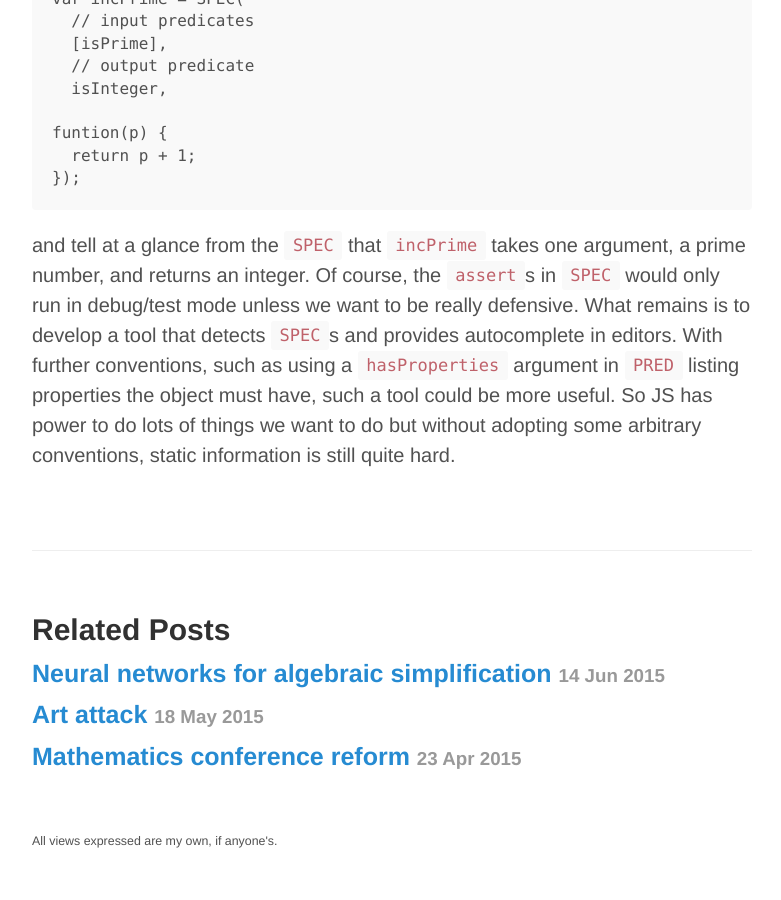
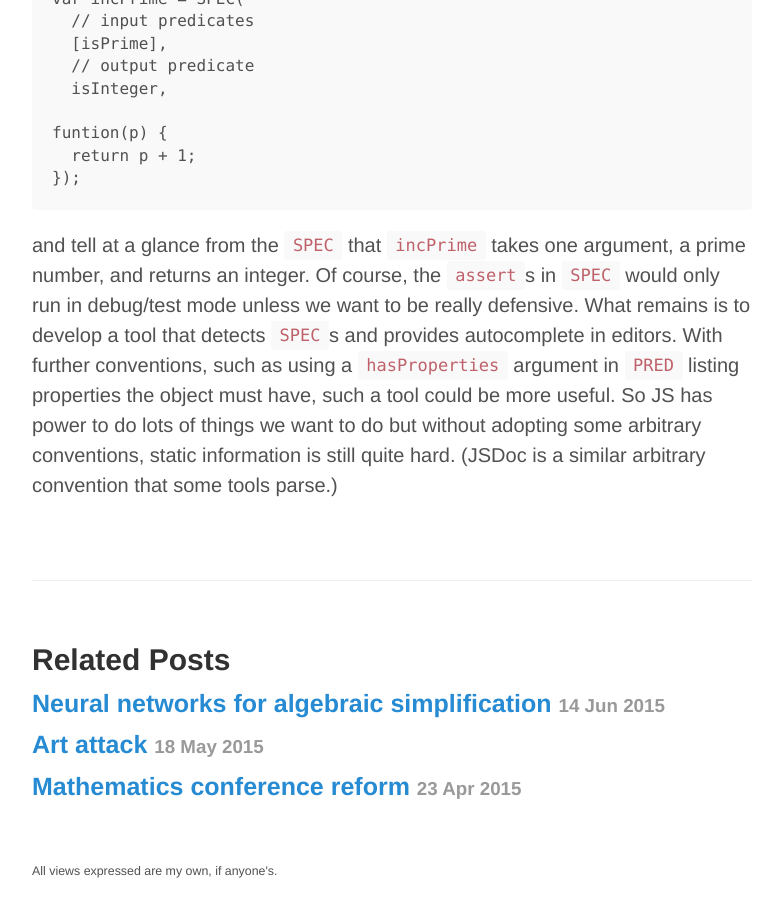
Before and after one commit to amacfie/amacfie.github.io, a Jekyll site: the page built from _posts/2015-08-16-js_type.md, in a window 1280 px wide and 900 px high, scrolled down 4846 px. Shown: the whole window, without its empty margins (248-1029 px from the left). Built offline with Jekyll 4.4.1, drawn with Linux system fonts in a browser that asks for light colours; comment, search, counter and statistics services are not loaded; before the commit the page ends 5716 px from its top, so only the background shows below that.

Commit message:
Flesh out 'conventions' in post

```diff
--- a/_posts/2015-08-16-js_type.md
+++ b/_posts/2015-08-16-js_type.md
@@ -217,3 +217,4 @@ With further conventions, such as using a `hasProperties` argument in
 useful.
 So JS has power to do lots of things we want to do but without adopting
 some arbitrary conventions, static information is still quite hard.
+(JSDoc is a similar arbitrary convention that some tools parse.)
```
